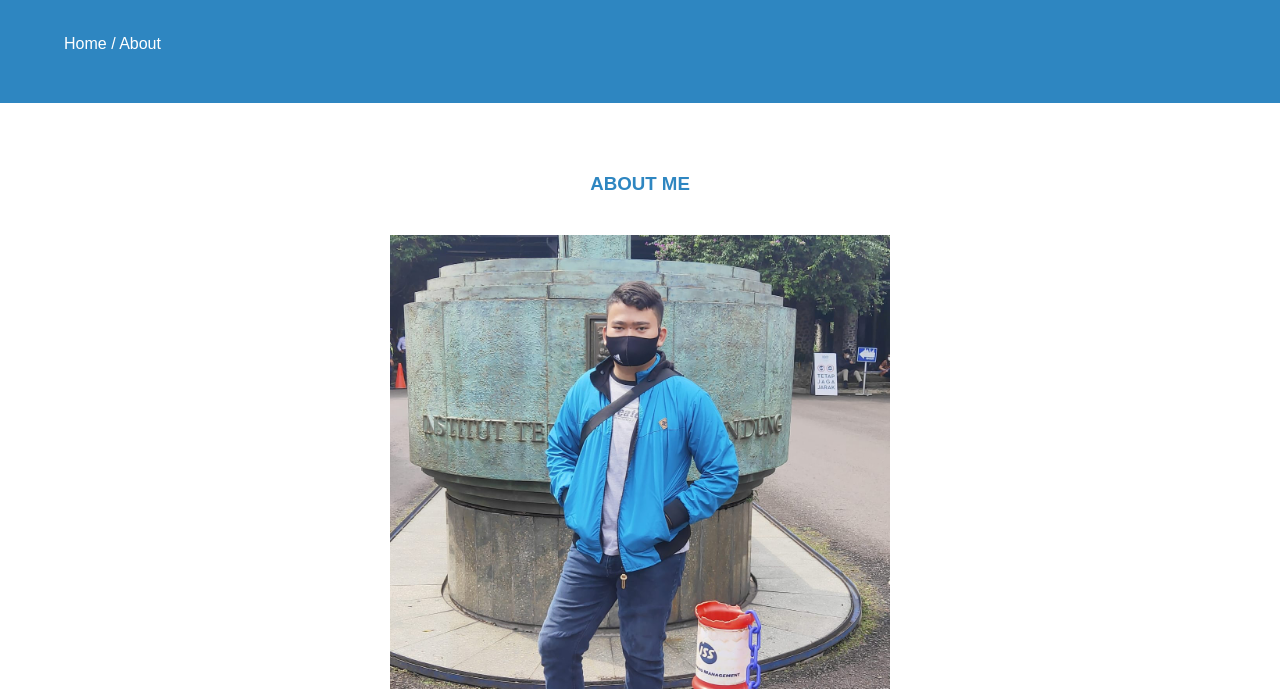
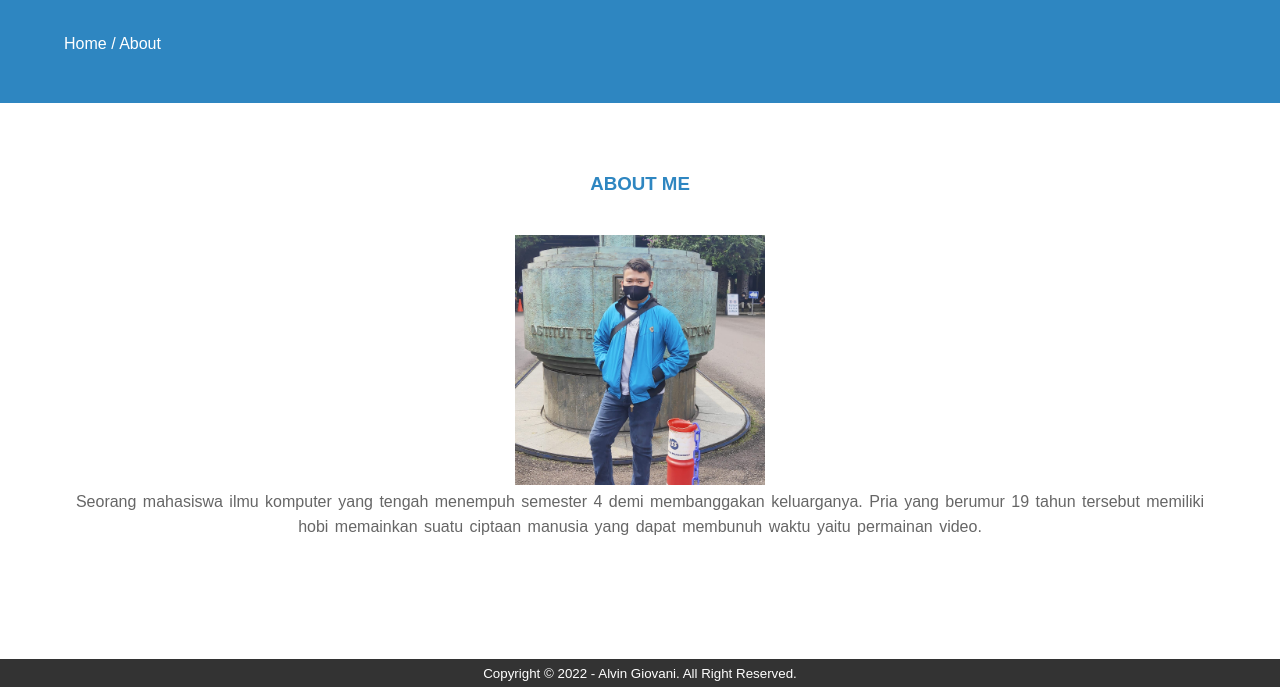
Before and after one commit to giovanialvin/FirstWeb, a plain HTML site: page about.html in a window 1280 px wide. Shown: the part 111-800 px from the top of the page. Drawn offline with nearby package versions, Linux system fonts and the light colour scheme.

Commit message:
Update about.html

```diff
--- a/about.html
+++ b/about.html
@@ -56,7 +56,7 @@
         <div class="container">
 
             <h3>ABOUT ME</h3>
-            <img src="image/foto01.jpeg" alt="" width="500px">
+            <img src="image/foto01.jpeg" alt="" width="250px">
             <p>Seorang mahasiswa ilmu komputer yang tengah menempuh semester 4 demi membanggakan keluarganya. Pria yang berumur 19 tahun tersebut memiliki hobi memainkan suatu ciptaan manusia yang dapat membunuh waktu yaitu permainan video.</p>
 
         </div>
```
